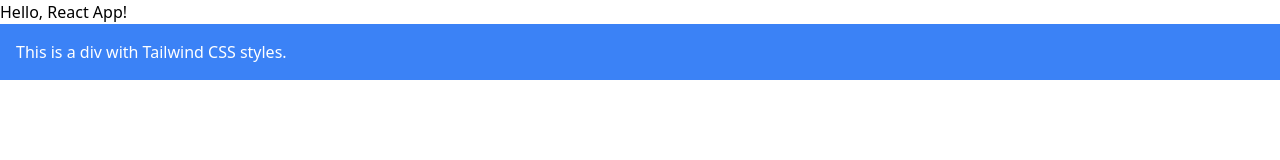
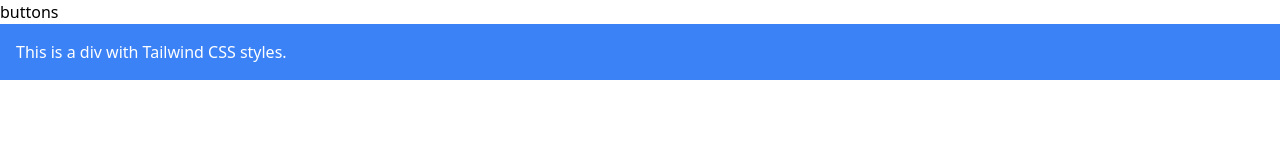
Before and after one commit to shramanpaul/calculator-react, a React (Create React App) app: page / in a window 1280 px wide. Shown: the top 160 px of the page. Built offline with nearby package versions, Linux system fonts and the light colour scheme.

Commit message:
made changes

```diff
--- a/package.json
+++ b/package.json
@@ -6,6 +6,7 @@
     "@testing-library/jest-dom": "^5.17.0",
     "@testing-library/react": "^13.4.0",
     "@testing-library/user-event": "^13.5.0",
+    "autoprefixer": "^10.4.14",
     "react": "^18.2.0",
     "react-dom": "^18.2.0",
     "react-scripts": "5.0.1",
--- a/src/App.css
+++ b/src/App.css
@@ -1,4 +1,4 @@
-.App {
+/* .App {
   text-align: center;
 }
 
@@ -35,4 +35,4 @@
   to {
     transform: rotate(360deg);
   }
-}
+} */
--- a/src/App.js
+++ b/src/App.js
@@ -2,13 +2,14 @@
 
 import React from 'react';
 import MyComponent from './MyComponent';
+import CalcApp from './CalcApp';
 import './index.css';
 const App = () => {
   return (
-    <div>
-      <h1>Hello, React App!</h1>
+    <>
+       <CalcApp/>
       <MyComponent /> {/* Use the MyComponent here */}
-    </div>
+    </>
   );
 };
 
--- /dev/null
+++ b/src/CalcApp.js
@@ -0,0 +1,14 @@
+import React from 'react'
+
+function CalcApp() {
+  return (
+    <>
+    <div className='bg-[#1da1f2] '>
+      {/* <div>screen</div> */}
+      <div>buttons</div>
+    </div>
+    </>
+  )
+}
+
+export default CalcApp;
```
Also changed, not shown: 1 other file (tests, documents, lock files or other folders).
